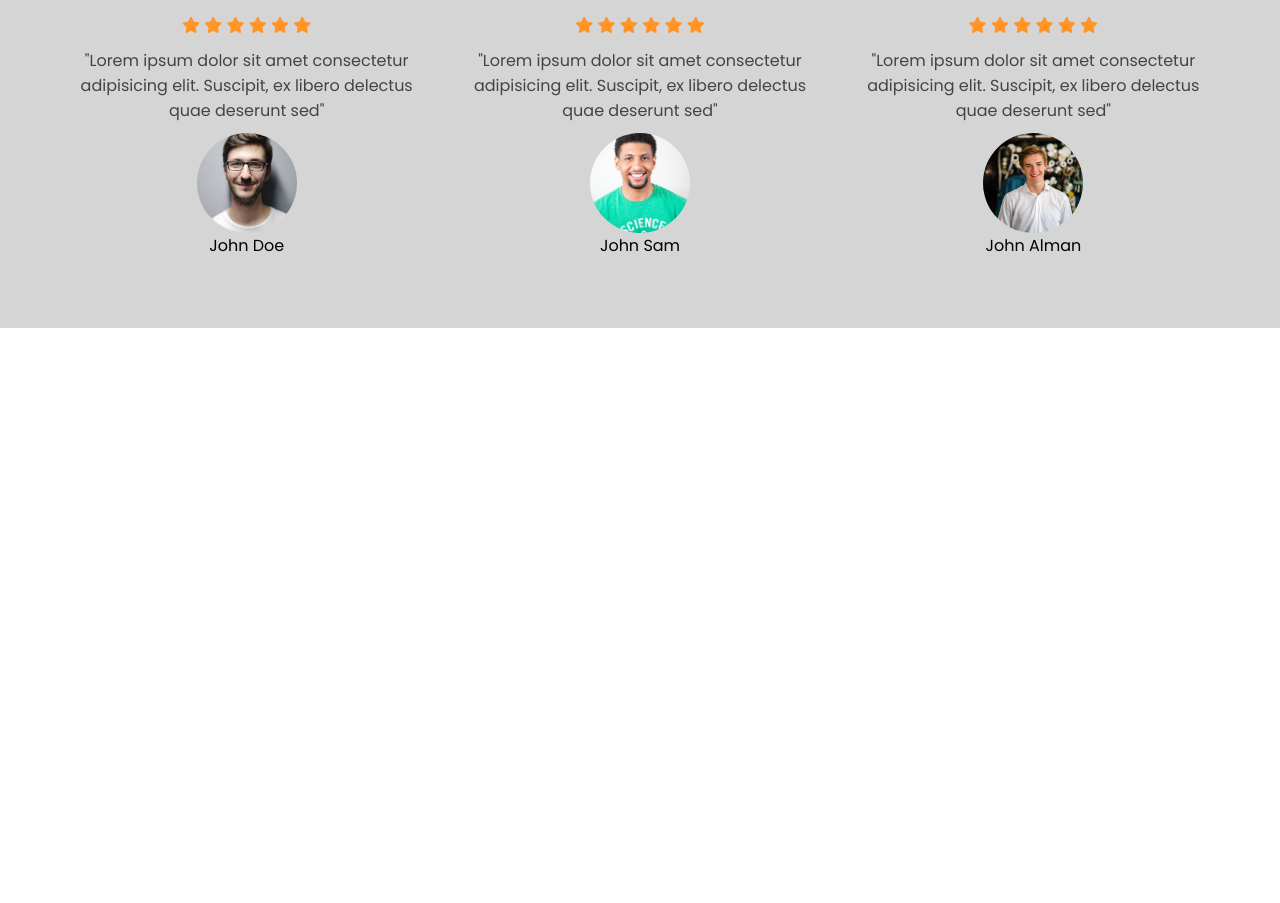
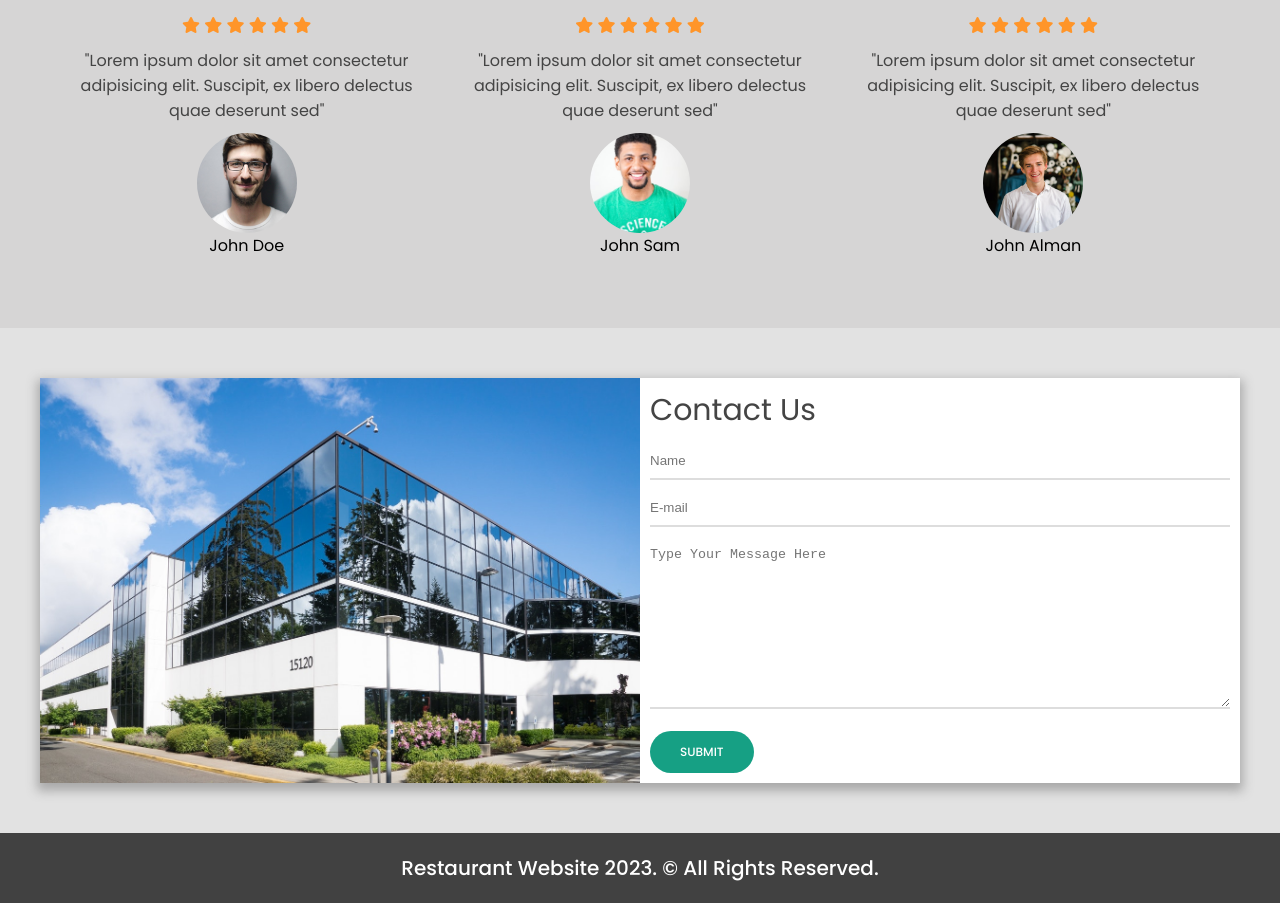
Before and after one commit to iftikkharahmed/Restaurants-Website-using-HTML-CSS-Flexbox, a plain HTML site: page index.html in a window 1280 px wide. Shown: the part 2602-3505 px from the top of the page. Before the commit the page ends 2930 px from the top, so only its background shows below. Drawn offline with Linux system fonts and the light colour scheme.

Commit message:
created contact form

```diff
--- a/css/style.css
+++ b/css/style.css
@@ -365,3 +365,71 @@ body{
     object-position: center;
     margin: auto;
 }
+
+/* contact form styling */
+
+#contact{
+    padding: 5rem 0;
+    background-color: rgba(226,226,226);
+}
+
+.contact-container{
+    display: flex;
+    /* justify-content: space-between; */
+    background-color: #fff;
+    box-shadow: 0px 5px 10px 3px #aaa;
+}
+
+.contact-image{
+    width: 50%;
+}
+
+.contact-image img{
+    display: block;
+    height: 100%;
+    width: 100%;
+    object-fit: cover;
+    object-position: center;
+}
+
+.form-container{
+    width: 50%;
+    padding: 1rem;
+    margin: auto;
+}
+
+.form-container input,
+.form-container textarea{
+    display: block;
+    width: 100%;
+    padding: 1rem 0;
+    border: none;
+    border-bottom: 2px solid #ddd;
+    color: #444;
+    font-weight: 500;
+    outline: none;
+    box-shadow: none;
+    margin-bottom: 1rem;
+}
+
+.form-container h2{
+    font-size: 3rem;
+    color: #444;
+    font-weight: 400;
+    margin-bottom: 1rem;
+}
+
+.form-container a{
+    font-size: 1.2rem;
+}
+
+/* footer styling */
+
+#footer h2{
+    text-align: center;
+    font-size: 2rem;
+    padding: 2rem;
+    background-color: rgba(65,65,65);
+    color: #fff;
+    font-weight: 500;
+}
--- a/index.html
+++ b/index.html
@@ -240,5 +240,24 @@
             </div>
         </div>
     </section>
+
+    <section id="contact">
+        <div class="contact-container container">
+            <div class="contact-image">
+                <img src="./img/building-image.jpg" alt="">
+            </div>
+            <div class="form-container">
+                <h2>Contact Us</h2>
+                <input type="text" placeholder="Name">
+                <input type="email" placeholder="E-mail">
+                <textarea name="" id="" cols="30" rows="10" placeholder="Type Your Message Here"></textarea>
+                <a href="#" class="btn btn-primary">Submit</a>
+            </div>
+        </div>
+    </section>
+
+    <footer id="footer">
+        <h2>Restaurant Website 2023. &copy; All Rights Reserved.</h2>
+    </footer>
 </body>
 </html>
```
